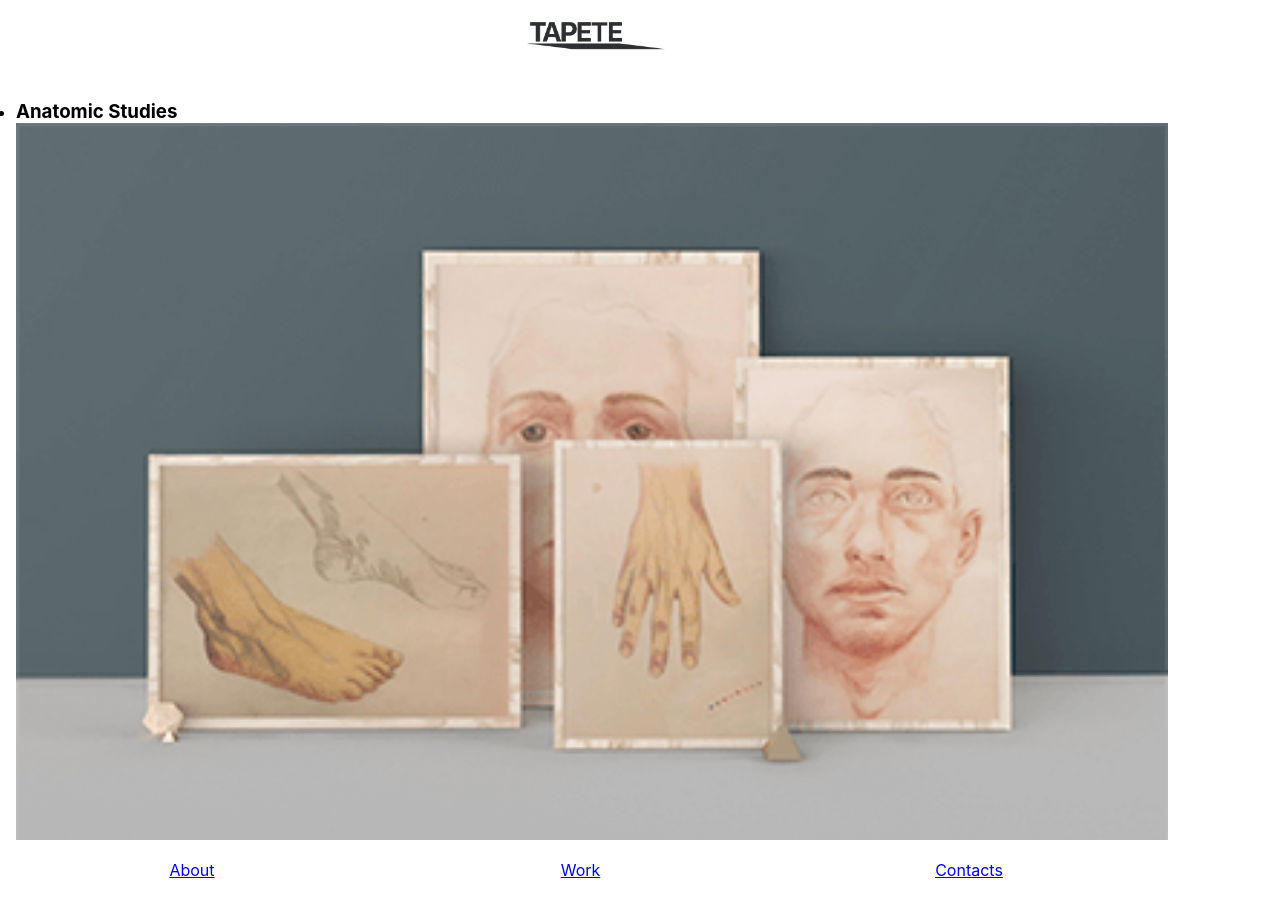
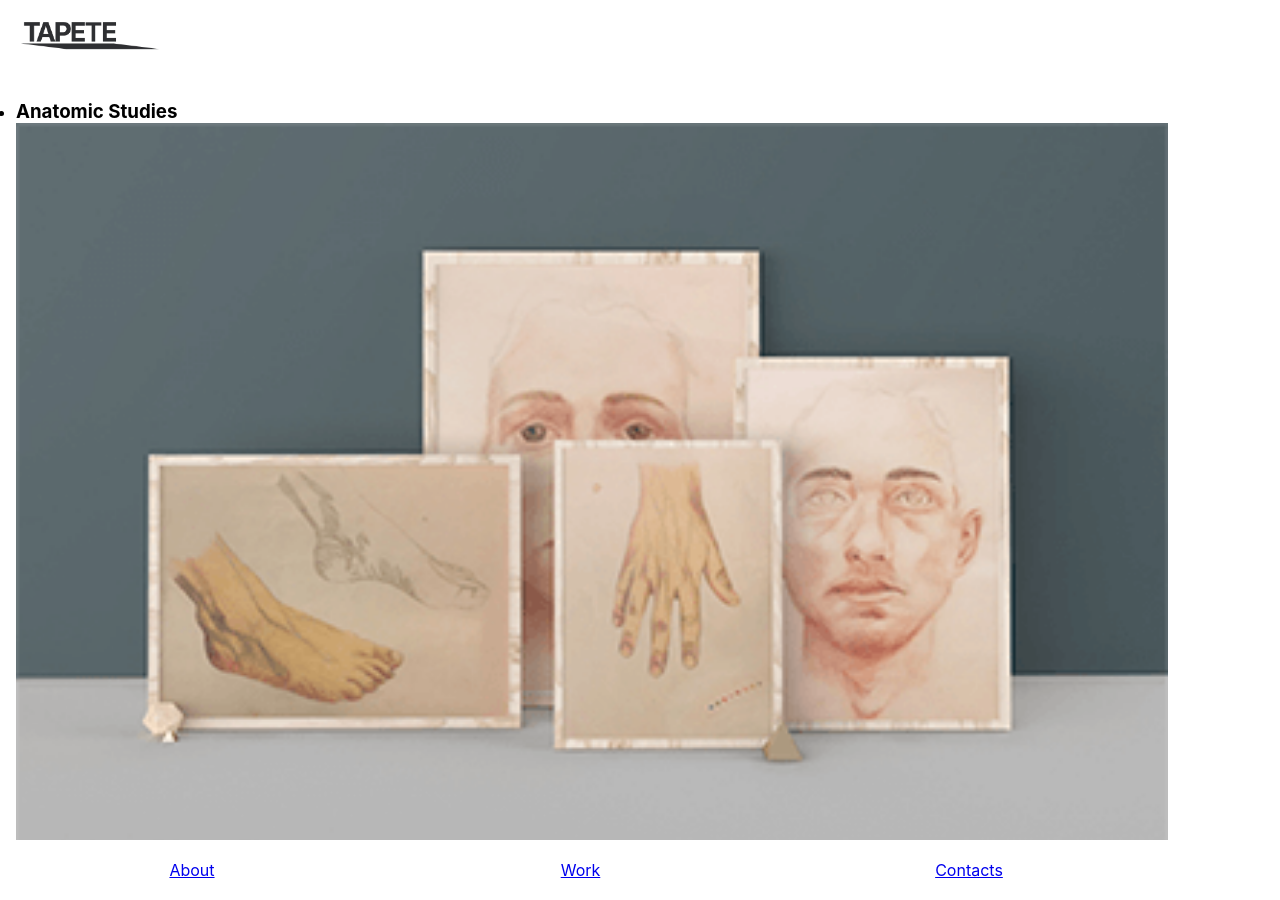
Before and after one commit to camilavmoura/web-dev, a Jekyll site: the page built from work.md, in a window 1280 px wide and 900 px high. Built offline with Jekyll 4.4.1, drawn with Linux system fonts in a browser that asks for light colours.

Commit message:
fix(main): header & footer are now out

```diff
--- a/_layouts/default.html
+++ b/_layouts/default.html
@@ -12,15 +12,15 @@
 
     <body>
 
+        {% include header.html %}
+
         <main>
-
-            {% include header.html %}
 
             {{content}}
 
-            {% include footer.html %}
+        </main>
 
-        </main>
+        {% include footer.html %}
 
     </body>
 
--- a/_layouts/projeto.html
+++ b/_layouts/projeto.html
@@ -12,7 +12,7 @@
 
         {% for projeto in site.projetos %}
 
-        <li>
+        <li class="projetos">
 
             <h3>{{projeto.title}}</h3>
 
```
